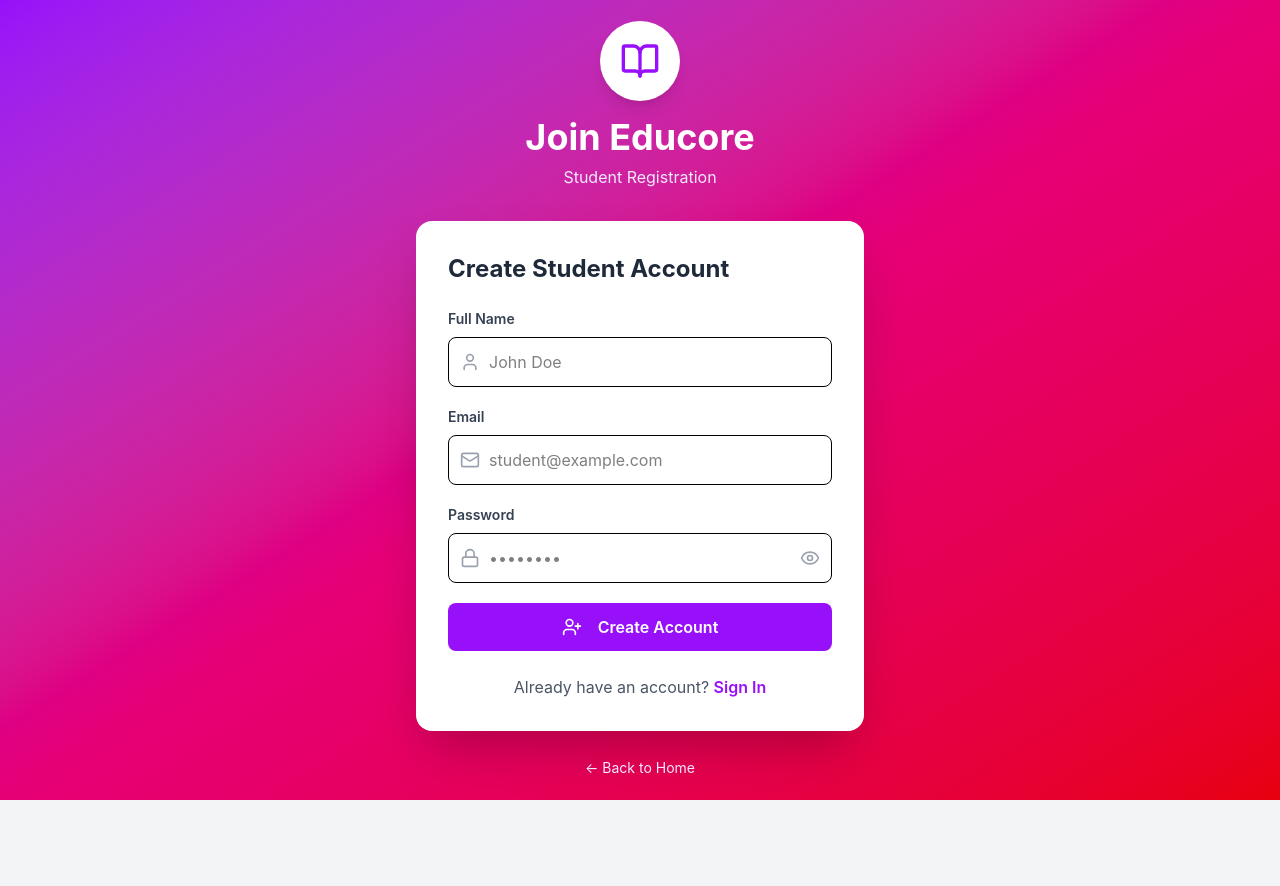
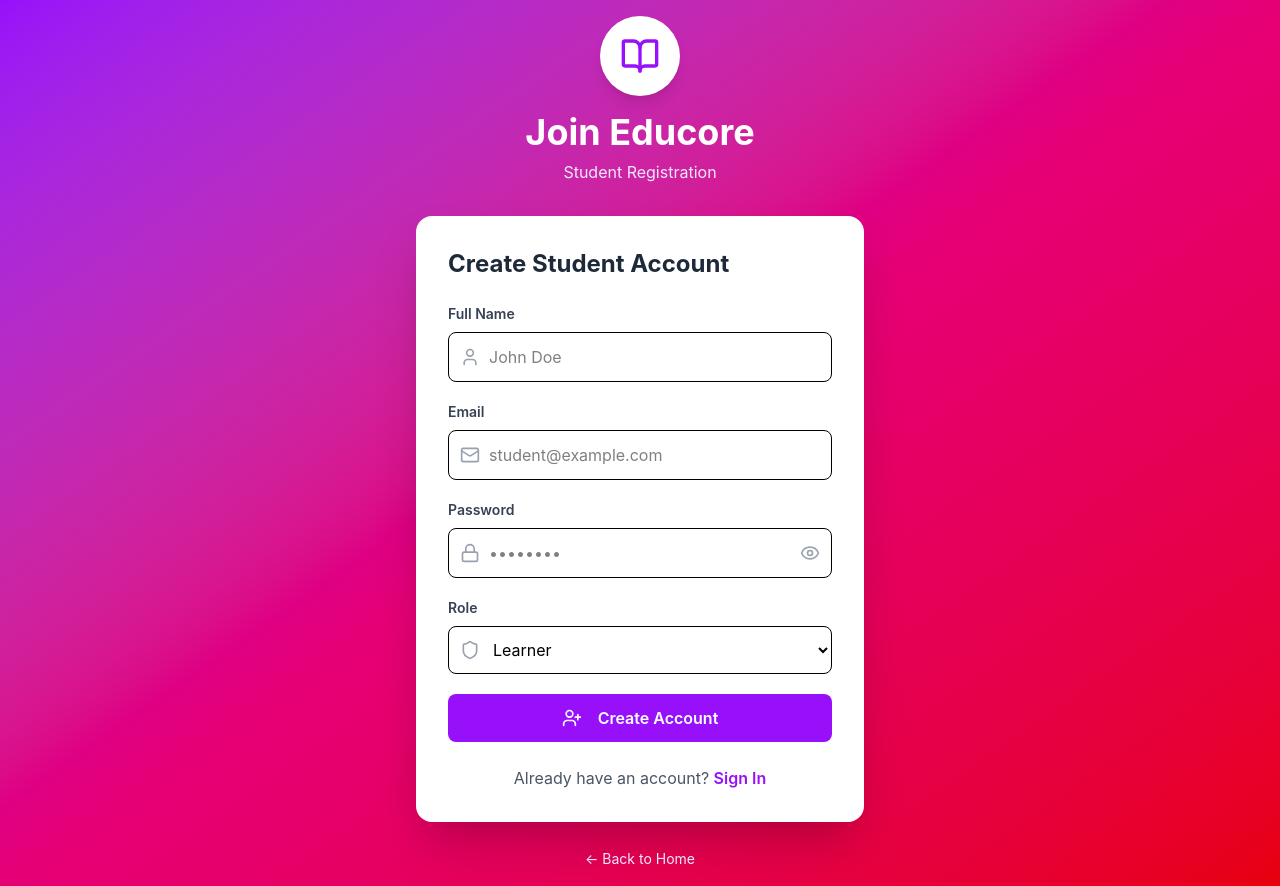
Before and after one commit to tjayearl/educore-frontend, a React (Vite) app: page /register in a window 1280 px wide. Before the commit the page ends 800 px from the top, so only its background shows below. Built offline with nearby package versions, Linux system fonts and the light colour scheme.

Commit message:
modified:   educore-backend         modified:   src/auth.js         modified:   src/pages/AdminRegister.jsx         modified:   src/pages/Register.jsx

```diff
--- a/src/auth.js
+++ b/src/auth.js
@@ -2,14 +2,19 @@ import { apiRequest } from "./api.js";
 
 export async function registerUser(fullName, email, password, role) {
   // ✅ FRONTEND VALIDATION
-  if (!fullName || !email || !password || !role) {
-    alert("All fields are required");
+  if (!fullName || !email || !password) {
+    alert("Name, email, and password are required");
+    return;
+  }
+
+  if (password.length < 8) {
+    alert("Password must be at least 8 characters long");
     return;
   }
 
   try {
     const data = await apiRequest("/auth/register", "POST", {
-      fullName,
+      full_name: fullName,
       email,
       password,
       role,
--- a/src/pages/AdminRegister.jsx
+++ b/src/pages/AdminRegister.jsx
@@ -119,6 +119,22 @@ export default function AdminRegister() {
               </div>
             </div>
 
+            <div>
+              <label className="block text-sm font-semibold text-gray-700 mb-2">Role</label>
+              <div className="relative">
+                <Shield className="absolute left-3 top-1/2 -translate-y-1/2 text-gray-400 h-5 w-5" />
+                <select
+                  name="role"
+                  value={formData.role}
+                  onChange={handleChange}
+                  className="w-full pl-10 pr-4 py-3 border rounded-lg focus:ring-2 focus:ring-slate-500 outline-none bg-white"
+                >
+                  <option value="admin">Admin</option>
+                  <option value="learner">Learner</option>
+                </select>
+              </div>
+            </div>
+
             <button
               type="submit"
               disabled={loading}
--- a/src/pages/Register.jsx
+++ b/src/pages/Register.jsx
@@ -1,6 +1,6 @@
 import { useState } from "react";
 import { useNavigate, Link } from "react-router-dom";
-import { Mail, Lock, User, Eye, EyeOff, UserPlus, BookOpen } from "lucide-react";
+import { Mail, Lock, User, Eye, EyeOff, UserPlus, BookOpen, Shield } from "lucide-react";
 import { authAPI } from "../services/api";
 import { handleAPIError, showToast } from "../utils/errorHandler";
 
@@ -119,6 +119,22 @@ export default function Register() {
               </div>
             </div>
 
+            <div>
+              <label className="block text-sm font-semibold text-gray-700 mb-2">Role</label>
+              <div className="relative">
+                <Shield className="absolute left-3 top-1/2 -translate-y-1/2 text-gray-400 h-5 w-5" />
+                <select
+                  name="role"
+                  value={formData.role}
+                  onChange={handleChange}
+                  className="w-full pl-10 pr-4 py-3 border rounded-lg focus:ring-2 focus:ring-purple-500 outline-none bg-white"
+                >
+                  <option value="learner">Learner</option>
+                  <option value="admin">Admin</option>
+                </select>
+              </div>
+            </div>
+
             <button
               type="submit"
               disabled={loading}
```
